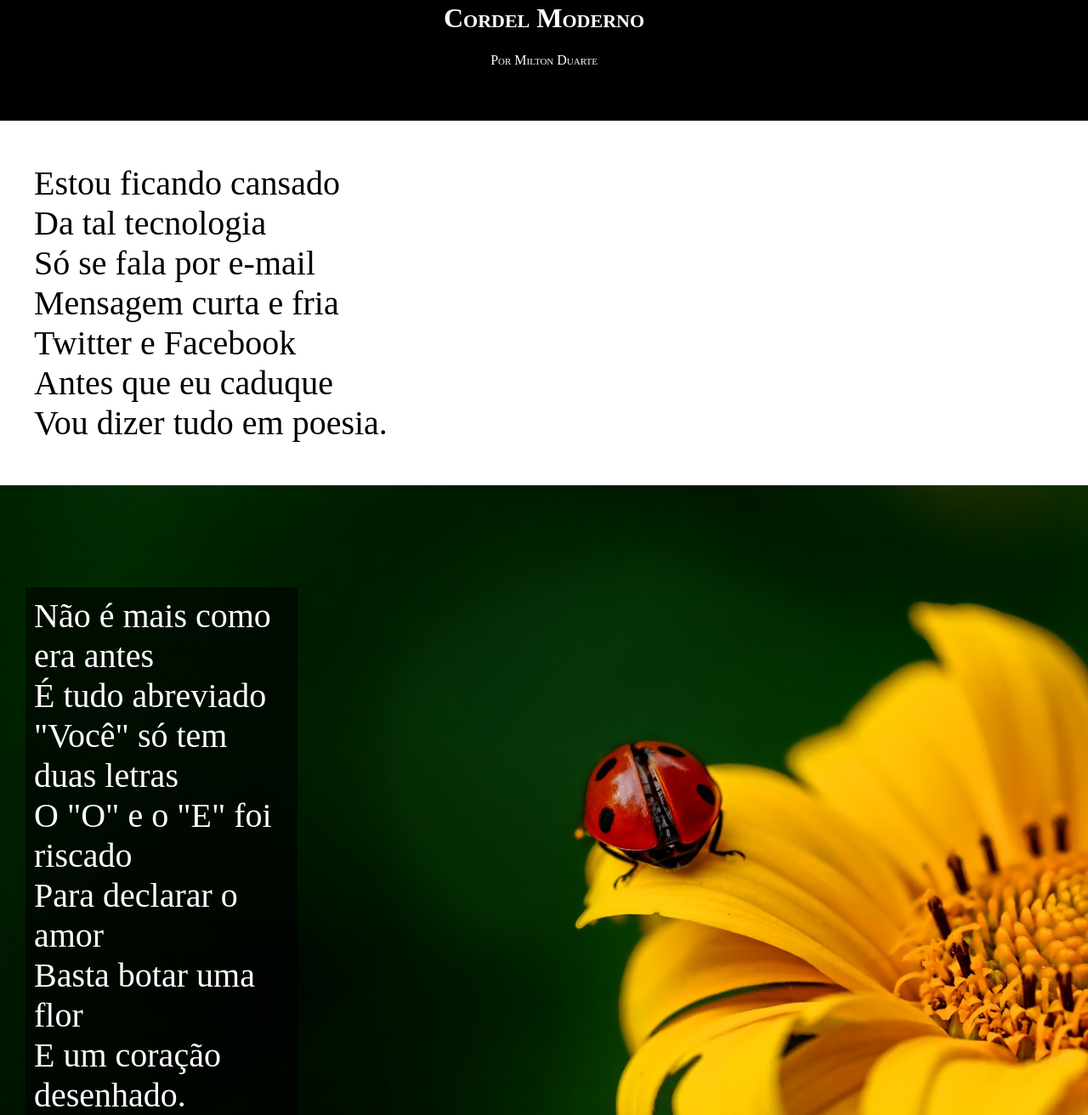
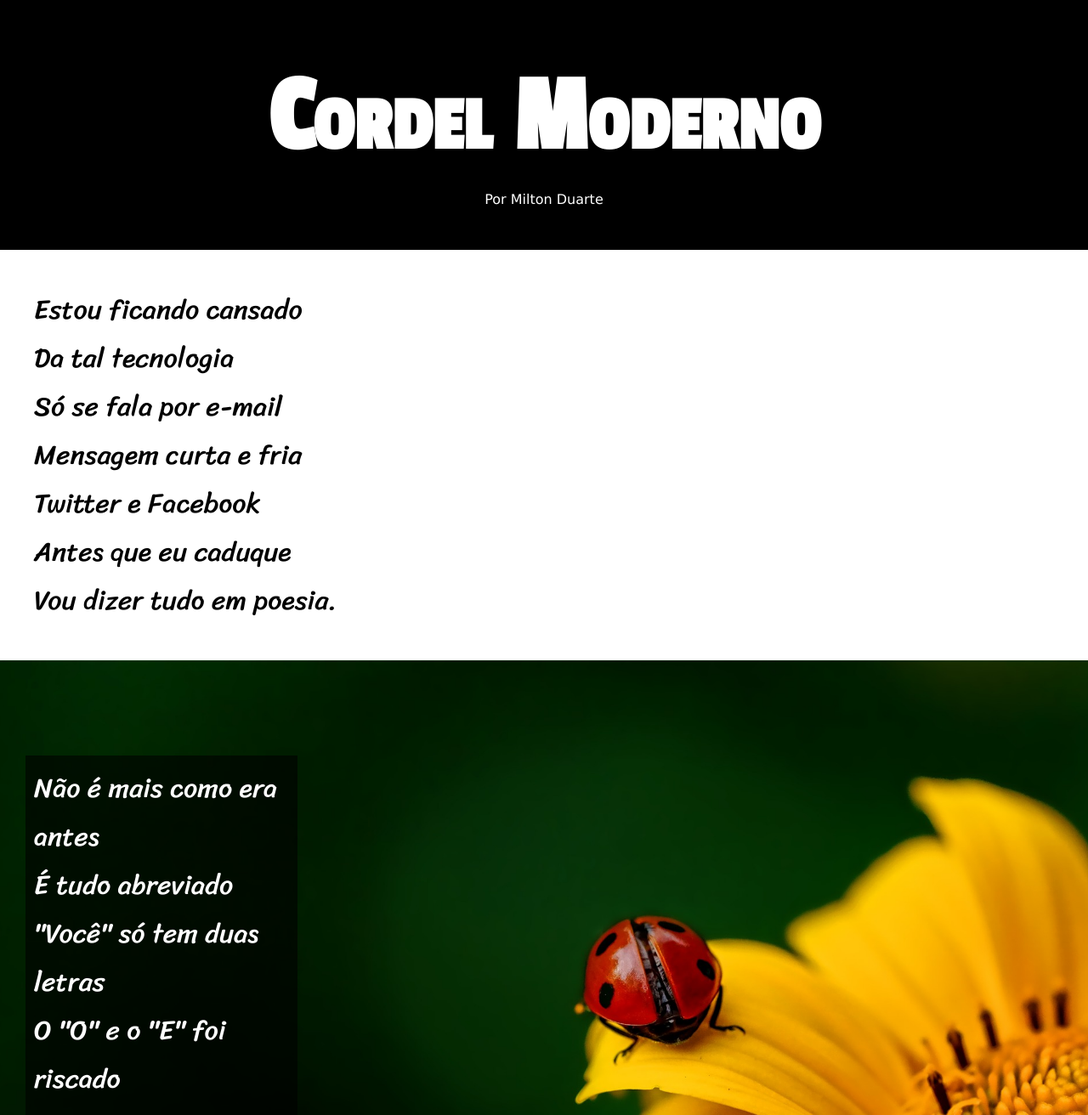
Before and after one commit to LucasCandiago/projeto-cordel, a plain HTML site: page index.html in a window 1280 px wide. Shown: the part 28-1340 px from the top of the page at 85% size. Drawn offline with Linux system fonts and the light colour scheme.

Commit message:
Update style.css

```diff
--- a/style.css
+++ b/style.css
@@ -1,21 +1,41 @@
 @import url('https://fonts.googleapis.com/css2?family=Passion+One&display=swap');
+@import url('https://fonts.googleapis.com/css2?family=Sriracha&display=swap');
+
+:root {
+    --fonte1: Verdana, Geneva, Tahoma, sans-serif;
+    --fonte2: 'Passion One', cursive;
+    --fonte3: 'Sriracha', cursive;
+}
+
 header {
     background-color: black;
     color: white;
     min-height: 150px;
     padding: 10px;
     text-align: center;
+}
+
+header > h1 {
+    font-family: var(--fonte2);
     font-variant: small-caps;
+    font-size: 10vw;
+    margin-bottom: 0px;
+}
+
+header > p {
+    margin-bottom: 40px;
 }
 
 body {
     margin: 0;
+    font-family: var(--fonte1);
 }
 
 .normal {
     padding: 10px;
     padding-left: 40px;
-    font-size: 2.5em;
+    font-size: 2em;
+    font-family: var(--fonte3);
 }
 
 .fundo1 {
@@ -33,7 +53,8 @@ body {
     background-color: rgba(0, 0, 0, 0.616);
     min-width: 150px;
     max-width: 300px;
-    font-size: 2.5em;
+    font-size: 2em;
+    font-family: var(--fonte3);
 }
 
 .fundo2 {
@@ -51,7 +72,8 @@ body {
     background-color: rgba(0, 0, 0, 0.616);
     min-width: 150px;
     max-width: 300px;
-    font-size: 2.5em;
+    font-size: 2em;
+    font-family: var(--fonte3);
 }
 
 footer {
```
